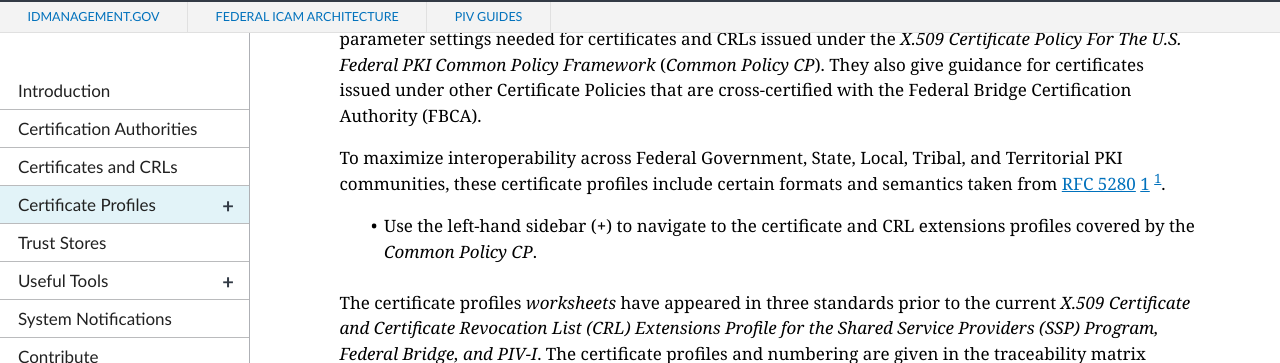
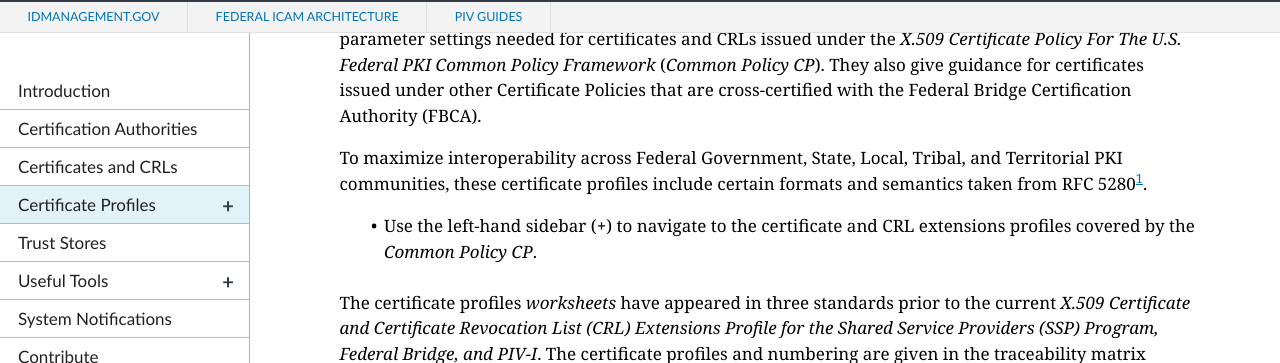
Before and after one commit to GSA/fpki-guides, a Jekyll site: the page built from pages/fpki_certificate_profiles.md, in a window 1280 px wide and 900 px high, scrolled down 456 px. Shown: the part 88-451 px from the top of the window. Built offline with Jekyll 4.4.1, drawn with Linux system fonts in a browser that asks for light colours; nearby versions of some CDN libraries; library files that are not in the unit come from our copies; some of the changed text lies outside the part shown.

Commit message:
Update fpki_certificate_profiles.md

```diff
--- a/pages/fpki_certificate_profiles.md
+++ b/pages/fpki_certificate_profiles.md
@@ -16,7 +16,7 @@
 
 This section identifies the X.509 v3 certificate profiles and the v2 certificate revocation list (CRL) extensions profiles for the Federal Public Key Infrastructure (FPKI). These profiles give the unique parameter settings needed for certificates and CRLs issued under the _X.509 Certificate Policy For The U.S. Federal PKI Common Policy Framework_ (_Common Policy CP_). They also give guidance for certificates issued under other Certificate Policies that are cross-certified with the Federal Bridge Certification Authority (FBCA).
 
-To maximize interoperability across Federal Government, State, Local, Tribal, and Territorial PKI communities,<!--Is this what Wendy meant by "outside Fed Govt?"--> these certificate profiles include certain formats and semantics taken from [RFC 5280](#rfc-5280) [1] <sup>[1](#myfootnote1)</sup>.
+To maximize interoperability across Federal Government, State, Local, Tribal, and Territorial PKI communities,<!--Is this what Wendy meant by "outside Fed Govt?"--> these certificate profiles include certain formats and semantics taken from RFC 5280<sup>[1](#myfootnote1)</sup>.
 
 * Use the left-hand sidebar (**+**) to navigate to the certificate and CRL extensions profiles covered by the _Common Policy CP_.
 
@@ -51,6 +51,6 @@
 ###### RFC 5280
 _Internet X.509 Public Key Infrastructure Certificate and Certificate Revocation List (CRL) Profile_, David Cooper, Stefan Santesson, Stephen Farrell, Sharon Boeyen, Russell Housley, and Tim Polk (May 2008).
 
-<a name="myfootnote1">1</a>:RFC 5280, _Internet X.509 Public Key Infrastructure Certificate and Certificate Revocation List (CRL) Profile_, David Cooper, Stefan Santesson, Stephen Farrell, Sharon Boeyen, Russell Housley, and Tim Polk (May 2008).
+<a name="myfootnote1">1</a>:&nbsp;&nbsp;RFC 5280, _Internet X.509 Public Key Infrastructure Certificate and Certificate Revocation List (CRL) Profile_, David Cooper, Stefan Santesson, Stephen Farrell, Sharon Boeyen, Russell Housley, and Tim Polk (May 2008).
 
 [1]:RFC 5280, _Internet X.509 document.
```
